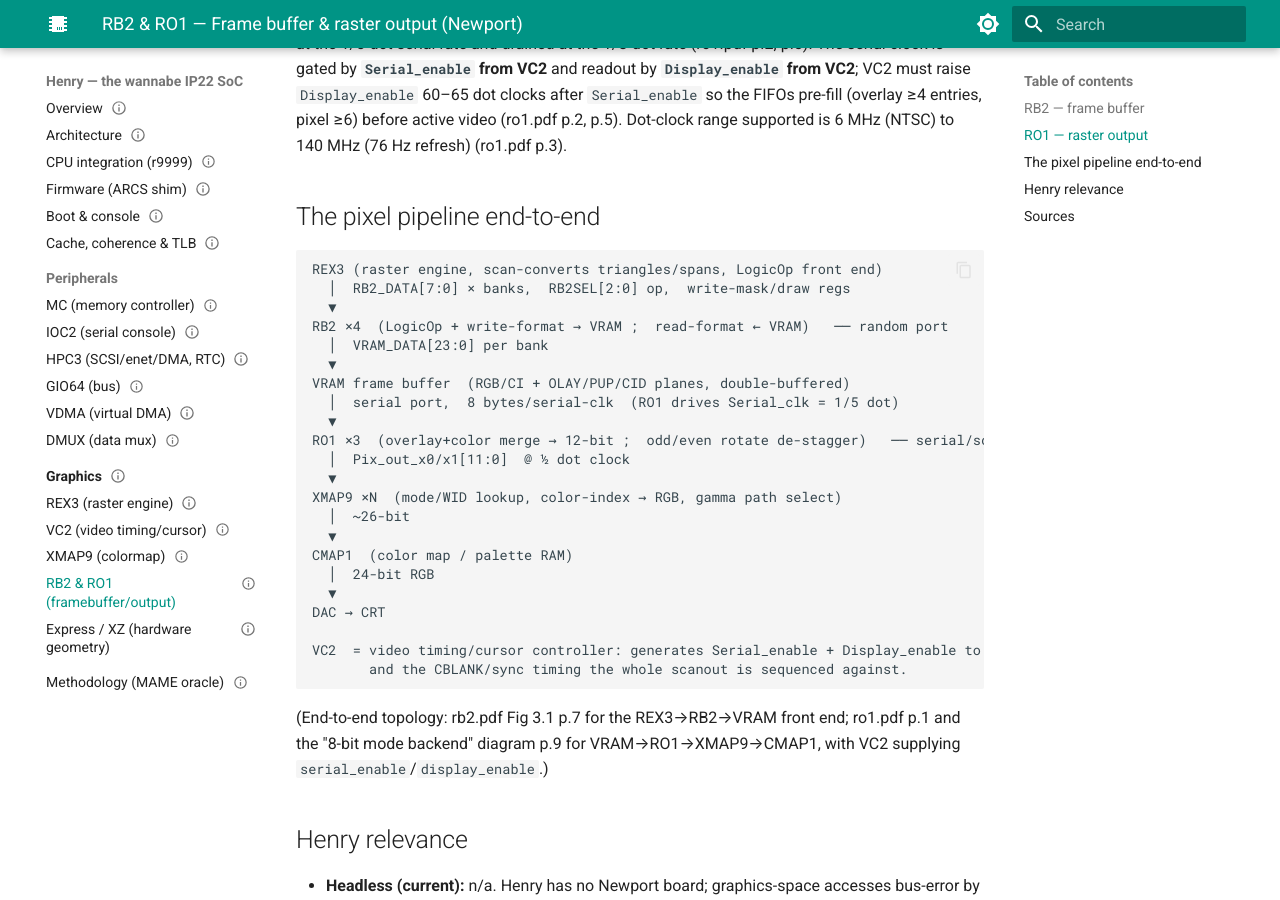
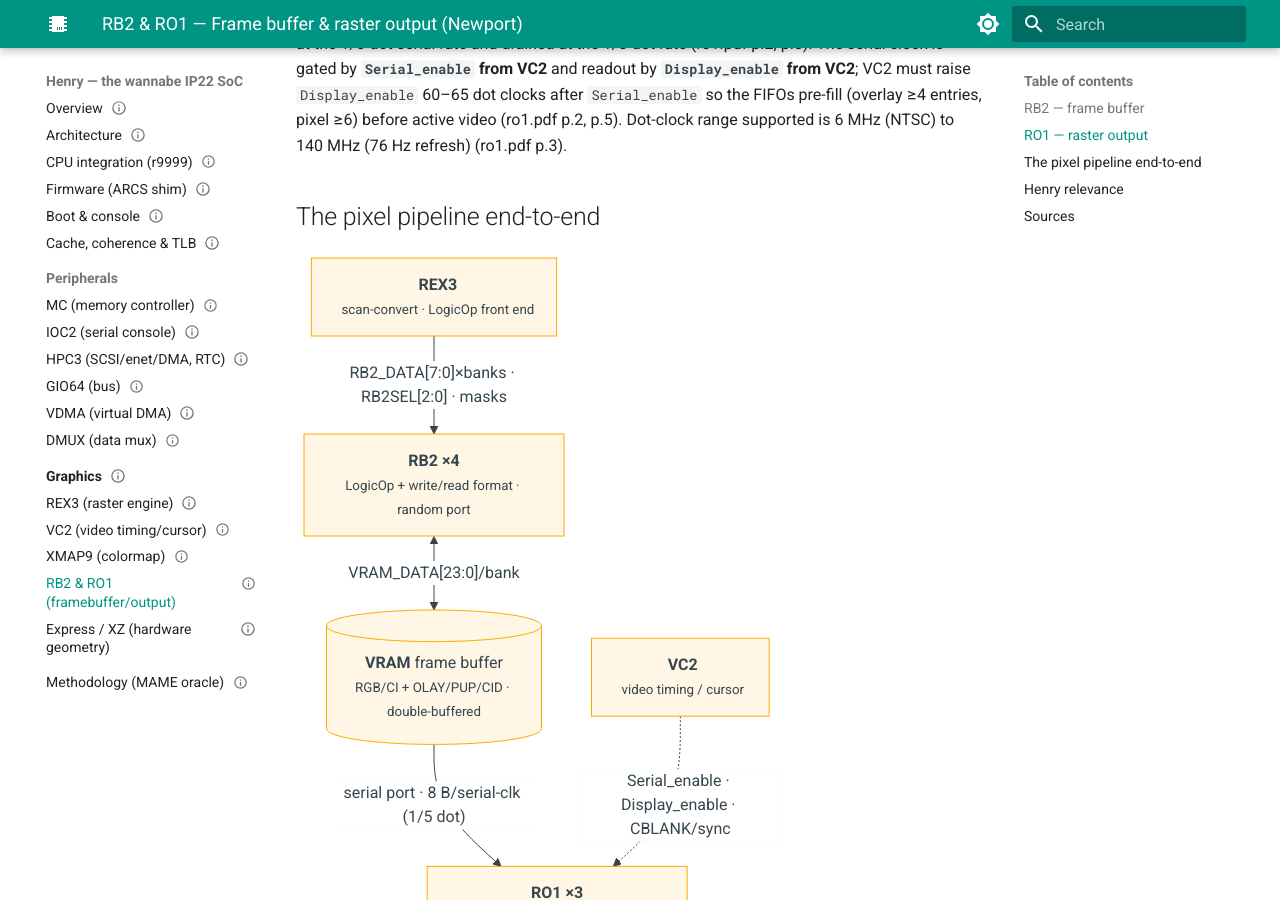
Before and after one commit to dsheffie/henry-the-wannabe-ip22-soc, an MkDocs documentation site: the page built from docs/graphics/rb2-ro1.md, in a window 1280 px wide and 900 px high, scrolled down 2137 px. Built offline with MkDocs 1.6.1 and Material for MkDocs 9.7.7, drawn with Linux system fonts in a browser that asks for light colours.

Commit message:
docs: convert remaining Newport graphics ASCII diagrams to Mermaid
rex3 / vc2 / xmap9 / rb2-ro1 pipeline diagrams were the last untagged
ASCII-art blocks in the graphics section. Faithful Mermaid flowcharts
(solid = pixel datapath, dotted = DCB/timing side channels), signal
annotations preserved. Register/bit-field blocks elsewhere left as text.

Co-Authored-By: Claude Opus 4.8 (1M context) <noreply@anthropic.com>

````diff
--- a/docs/graphics/rb2-ro1.md
+++ b/docs/graphics/rb2-ro1.md
@@ -89,29 +89,16 @@ pixel ≥6) before active video (ro1.pdf p.2, p.5). Dot-clock range supported is
 
 ## The pixel pipeline end-to-end
 
-```
-REX3 (raster engine, scan-converts triangles/spans, LogicOp front end)
-  │  RB2_DATA[7:0] × banks,  RB2SEL[2:0] op,  write-mask/draw regs
-  ▼
-RB2 ×4  (LogicOp + write-format → VRAM ;  read-format ← VRAM)   ── random port
-  │  VRAM_DATA[23:0] per bank
-  ▼
-VRAM frame buffer  (RGB/CI + OLAY/PUP/CID planes, double-buffered)
-  │  serial port,  8 bytes/serial-clk  (RO1 drives Serial_clk = 1/5 dot)
-  ▼
-RO1 ×3  (overlay+color merge → 12-bit ;  odd/even rotate de-stagger)   ── serial/scanout port
-  │  Pix_out_x0/x1[11:0]  @ ½ dot clock
-  ▼
-XMAP9 ×N  (mode/WID lookup, color-index → RGB, gamma path select)
-  │  ~26-bit
-  ▼
-CMAP1  (color map / palette RAM)
-  │  24-bit RGB
-  ▼
-DAC → CRT
-
-VC2  = video timing/cursor controller: generates Serial_enable + Display_enable to RO1,
-       and the CBLANK/sync timing the whole scanout is sequenced against.
+```mermaid
+flowchart TD
+    REX3["<b>REX3</b><br/><small>scan-convert · LogicOp front end</small>"]
+    REX3 -->|"RB2_DATA[7:0]×banks · RB2SEL[2:0] · masks"| RB2["<b>RB2 ×4</b><br/><small>LogicOp + write/read format · random port</small>"]
+    RB2 <-->|"VRAM_DATA[23:0]/bank"| VRAM[("<b>VRAM</b> frame buffer<br/><small>RGB/CI + OLAY/PUP/CID · double-buffered</small>")]
+    VRAM -->|"serial port · 8 B/serial-clk (1/5 dot)"| RO1["<b>RO1 ×3</b><br/><small>overlay+color merge → 12b · de-stagger</small>"]
+    RO1 -->|"Pix_out[11:0] @ ½ dot"| XMAP9["<b>XMAP9 ×N</b><br/><small>mode/WID · CI→RGB · gamma select</small>"]
+    XMAP9 -->|"~26-bit"| CMAP["<b>CMAP1</b><br/>color map / palette RAM"]
+    CMAP -->|"24-bit RGB"| DAC["DAC"] --> CRT([CRT])
+    VC2["<b>VC2</b><br/><small>video timing / cursor</small>"] -.->|"Serial_enable · Display_enable · CBLANK/sync"| RO1
 ```
 
 (End-to-end topology: rb2.pdf Fig 3.1 p.7 for the REX3→RB2→VRAM front end; ro1.pdf p.1 and the "8-bit
````
Also changed, not shown: docs/graphics/rex3.md (+12 -7 lines), docs/graphics/vc2.md (+7 -5 lines), docs/graphics/xmap9.md (+10 -6 lines).
